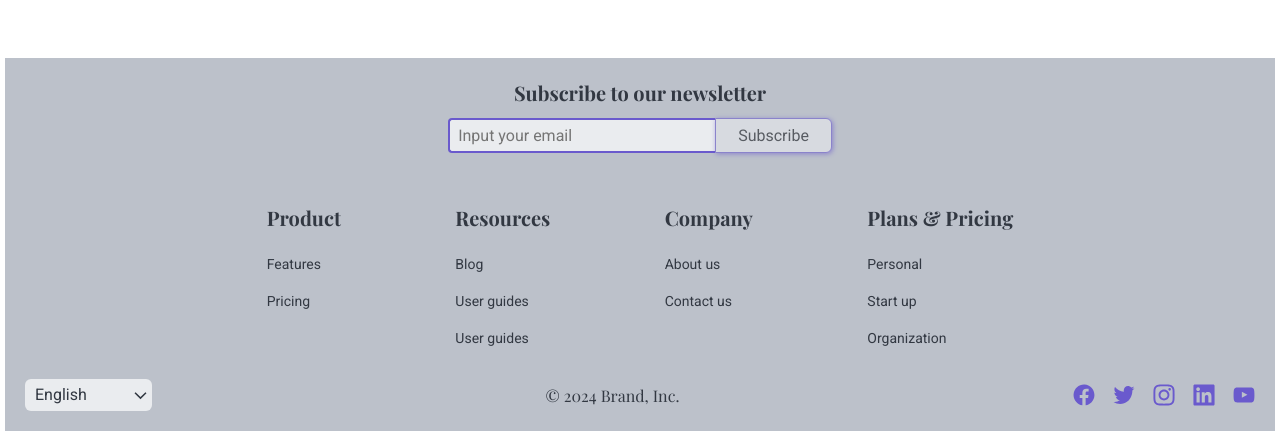
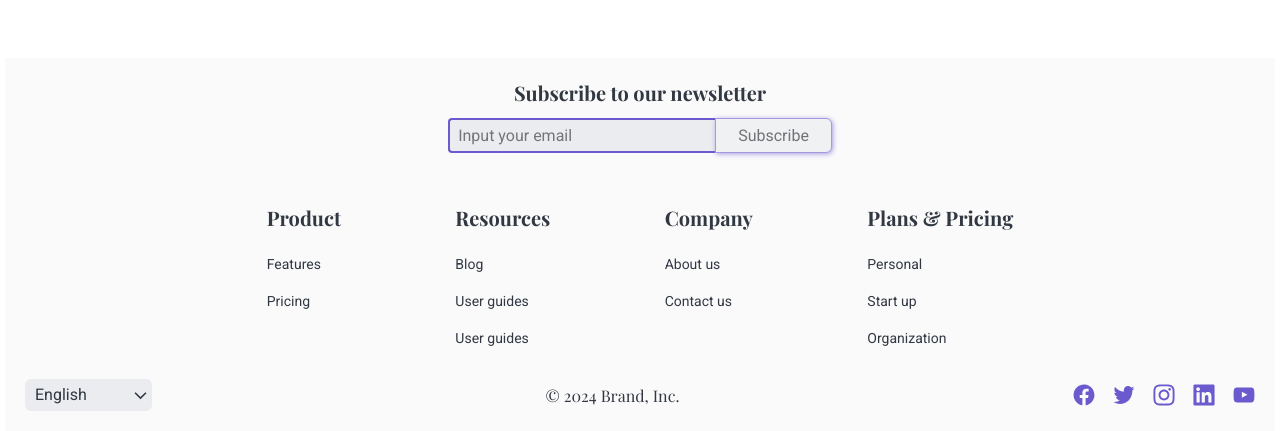
Before and after one commit to Romberto/groupthree, a React (Vite) app: page / in a window 1280 px wide. Shown: the part 1382-1813 px from the top of the page. Built offline with nearby package versions, Linux system fonts and the light colour scheme; a web font is replaced by a local one.

Commit message:
fix: footer background color

```diff
--- a/src/index.css
+++ b/src/index.css
@@ -2,7 +2,7 @@
   --lilac: #6a5acd;
   --black: #171a1f;
   --black-ligth: #323842;
-  --gray: #bcc1ca;
+  --gray: #FAFAFB;
   --dark-gray: #EAECEF;
   --gray-dark: #565E6C;
   --white: #fff;
```
